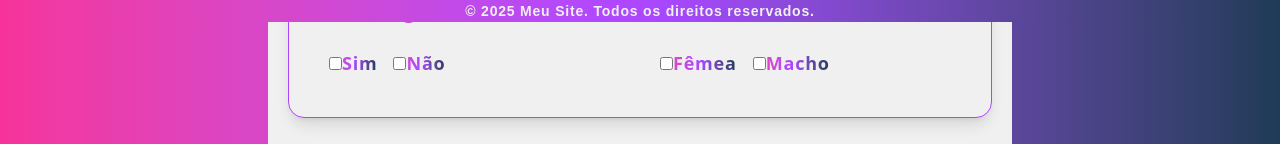
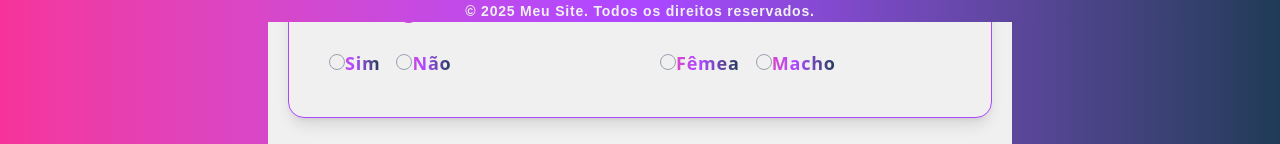
Before and after one commit to thalyssonmota/fiote, a Next.js app: page /register in a window 1280 px wide. Shown: the part 778-922 px from the top of the page. Built offline with nearby package versions, Linux system fonts and the light colour scheme.

Commit message:
register

```diff
--- a/src/pages/login/index.jsx
+++ b/src/pages/login/index.jsx
@@ -18,7 +18,7 @@ export default function Login() {
           <h1 className="text-[36px] m-2 bg-gradient-to-r  from-pink-500 via-purple-500 to-[#1f3b57] bg-clip-text text-transparent font-bold font-sans">Faça Login</h1>
 
           <CustomInput
-          className="relative"
+            className="relative"
             icon={<FaUser size={16} color="#1f3b57" />}
             type="email"
             label="Usuário ou Email"
--- a/src/pages/register/index.jsx
+++ b/src/pages/register/index.jsx
@@ -62,7 +62,7 @@ export default function Register() {
 
             </div>
 
-        <h2 className=" text-[26px] flex items-center gap-3 m-3 bg-gradient-to-r tracking-wider from-pink-500 via-purple-500 to-[#1f3b57] bg-clip-text text-transparent font-bold font-sans"><FaDog size={20} color="#1f3b57" /> Cadastro do Pet</h2>
+            <h2 className=" text-[26px] flex items-center gap-3 m-3 bg-gradient-to-r tracking-wider from-pink-500 via-purple-500 to-[#1f3b57] bg-clip-text text-transparent font-bold font-sans"><FaDog size={20} color="#1f3b57" /> Cadastro do Pet</h2>
 
             <div className="w-full flex p-2 gap-6">
 
@@ -71,7 +71,8 @@ export default function Register() {
                   icon={<FaDog size={20} color="#1f3b57" />}
                   type="text"
                   label="Nome do Pet"
-                  placeholder="Digite o nome do seu pet" />
+                  placeholder="Digite o nome do seu pet"
+                />
 
 
                 <h4 className="bg-gradient-to-r flex items-center gap-2 from-pink-500 via-purple-500 to-[#1f3b57] bg-clip-text text-transparent font-bold font-sans text-[20px]">
@@ -81,14 +82,14 @@ export default function Register() {
                   <label
                     className="bg-gradient-to-r from-pink-500 via-purple-500 to-[#1f3b57] bg-clip-text text-transparent font-bold font-sans text-[18px]">
                     <input
-                      className=""
+                      className="appearance-none w-4 h-4 rounded-full border-1 border-gray-400 checked:bg-gradient-to-r from-pink-500 via-purple-500 to-[#1f3b57] checked:border-blue-500 focus:outline-none"
                       type="checkbox" />
                     Sim
                   </label>
                   <label
                     className="bg-gradient-to-r from-pink-500 via-purple-500 to-[#1f3b57] bg-clip-text text-transparent font-bold font-sans text-[18px]">
                     <input
-                      className=""
+                      className="appearance-none w-4 h-4 rounded-full border-1 border-gray-400 checked:bg-gradient-to-r from-pink-500 via-purple-500 to-[#1f3b57] checked:border-blue-500 focus:outline-none"
                       type="checkbox" />
                     Não
                   </label>
@@ -112,14 +113,14 @@ export default function Register() {
                   <label
                     className="bg-gradient-to-r from-pink-500 via-purple-500 to-[#1f3b57] bg-clip-text text-transparent font-bold font-sans text-[18px]">
                     <input
-                      className=""
+                      className="appearance-none w-4 h-4 rounded-full border-1 border-gray-400 checked:bg-gradient-to-r from-pink-500 via-purple-500 to-[#1f3b57] checked:border-blue-500 focus:outline-none"
                       type="checkbox" />
                     Fêmea
                   </label>
                   <label
                     className="bg-gradient-to-r from-pink-500 via-purple-500 to-[#1f3b57] bg-clip-text text-transparent font-bold font-sans text-[18px]">
                     <input
-                      className=""
+                      className="appearance-none w-4 h-4 rounded-full border-1 border-gray-400 checked:bg-gradient-to-r from-pink-500 via-purple-500 to-[#1f3b57] checked:border-blue-500 focus:outline-none"
                       type="checkbox" />
                     Macho
                   </label>
@@ -131,10 +132,7 @@ export default function Register() {
           <button className="bg-gradient-to-r from-pink-500 via-purple-500 to-[#1f3b57] bg-clip-text text-transparent font-bold font-sans text-[26px] cursor-pointer my-6 rounded-3xl w-auto h-[50px] transition-all duration-300 hover:scale-110">
             Criar Conta
           </button>
-
         </div>
-
-
       </div>
     </PageWrapper >
   )
```
